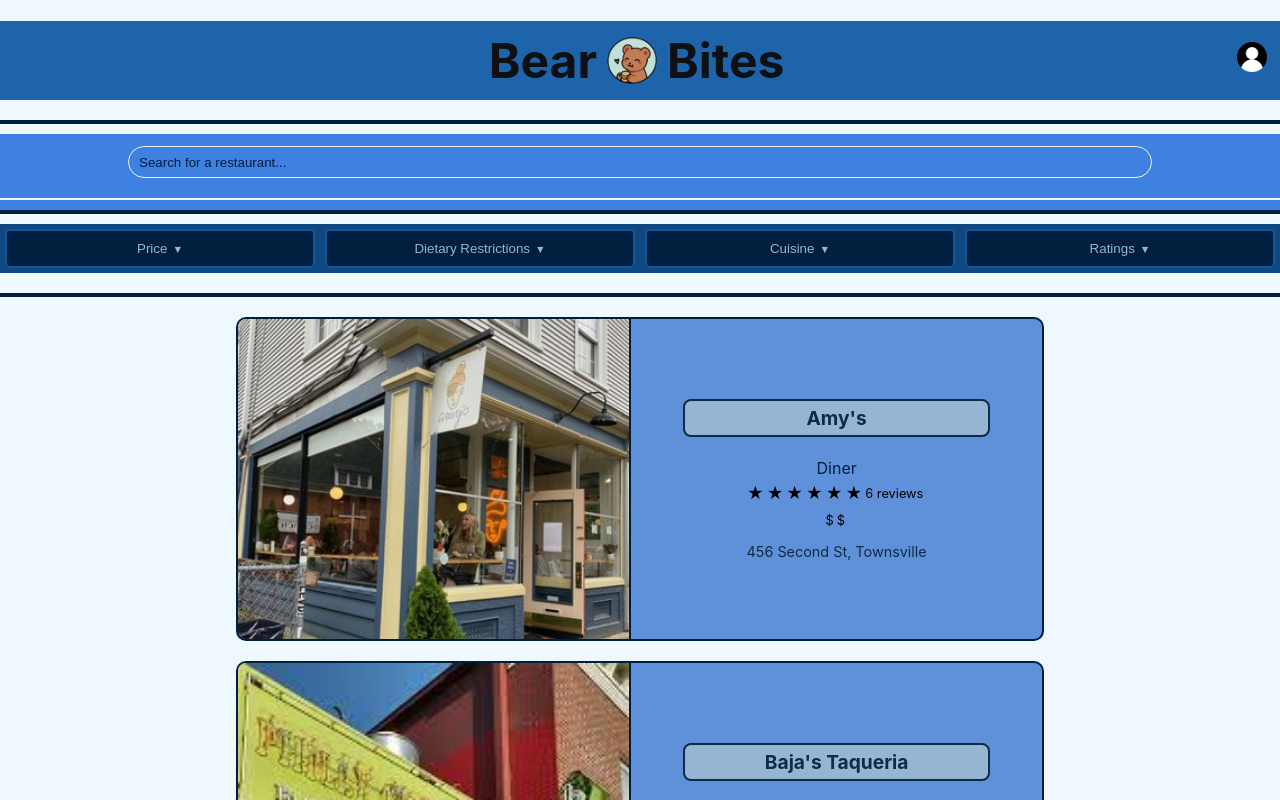
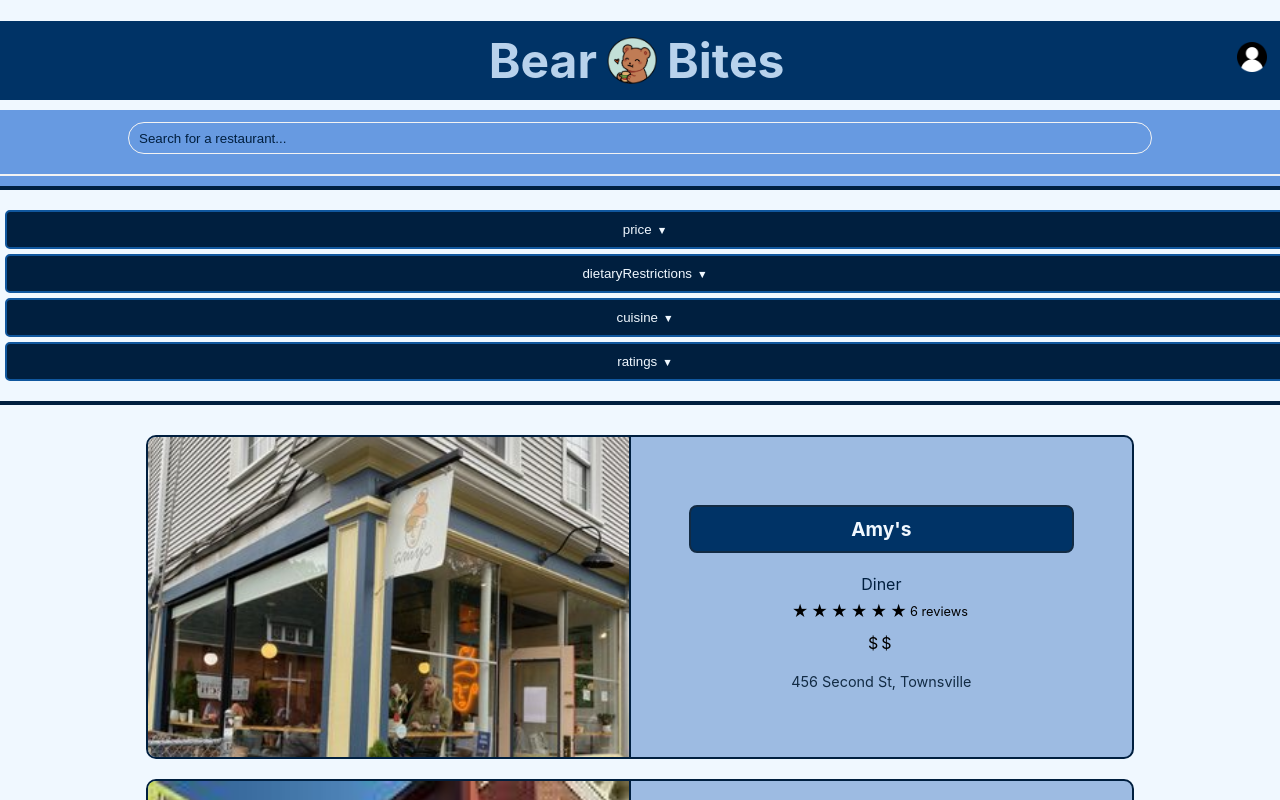
Before and after one commit to cs0320-f23/term-project-aherna57-tbonas-ajacks41-ecooperm, a React (Create React App) app in the folder frontend/: page / in a window 1280 px wide. Shown: the top 800 px of the page. Built offline with nearby package versions, Linux system fonts and the light colour scheme; sample sign-in values are in the browser's storage.

Commit message:
feat: formatting and split the buttons page into seperate file but still need to fix functionality:

```diff
--- /dev/null
+++ b/frontend/src/components/FilterButtons.tsx
@@ -0,0 +1,48 @@
+import React, { useState } from "react";
+
+interface FilterButtonsProps {
+  category: string; // Add the category prop
+  options: string[];
+  activeButton: string | null;
+  onButtonToggle: (category: string) => void;
+  onDropdownSelect: (category: string, option: string) => void;
+}
+
+const FilterButtons: React.FC<FilterButtonsProps> = ({
+  category,
+  options,
+  activeButton,
+  onButtonToggle,
+  onDropdownSelect,
+}) => {
+  const renderDropdown = () => {
+    return (
+      <div className="dropdown">
+        {options.map((option, index) => (
+          <div
+            key={index}
+            className="dropdown-item"
+            onClick={() => onDropdownSelect(category, option)}
+          >
+            {option}
+          </div>
+        ))}
+      </div>
+    );
+  };
+
+  return (
+    <div className="button-container">
+      <button
+        className={`toggle-button ${activeButton === category ? "active" : ""}`}
+        onClick={() => onButtonToggle(category)}
+      >
+        {category}
+        {options && <span className="dropdown-icon">&#9660;</span>}
+      </button>
+      {options && activeButton === category && renderDropdown()}
+    </div>
+  );
+};
+
+export default FilterButtons;
--- a/frontend/src/container/Home.tsx
+++ b/frontend/src/container/Home.tsx
@@ -9,6 +9,7 @@ import Result from "./Result";
 import Searchbar from "./SearchBar";
 import { ResultProps } from "./Result";
 import RestaurantList from "../components/RestaurantList";
+import FilterButtons from "../components/FilterButtons";
 
 const Home = () => {
   const userItem = localStorage.getItem("user");
@@ -23,11 +24,6 @@ const Home = () => {
   const [dropdownSelection, setDropdownSelection] = useState<string | null>(
     null
   );
-  const [activeDropdownButton, setActiveDropdownButton] = useState<
-    string | null
-  >(null);
-
-
 
   const navigate = useNavigate(); // hook for navigation
 
@@ -49,18 +45,21 @@ const Home = () => {
     setDropdownSelection(null); // Reset dropdown selection when toggling buttons
   };
 
-  const handleDropdownSelect = (option: string) => {
+  const handleDropdownSelect = (category: string, option: string) => {
     setDropdownSelection(option);
+    // Add logic to apply the selected filter to the restaurant list
+    // For now, you can console.log the selected category and option
+    console.log("Selected Filter:", category, option);
   };
 
-   const renderDropdown = (options: string[]) => {
+  const renderDropdown = (category: string, options: string[]) => {
     return (
       <div className="dropdown">
         {options.map((option, index) => (
           <div
             key={index}
             className="dropdown-item"
-             onClick={() => handleDropdownSelect(option)}
+            onClick={() => handleDropdownSelect(category, option)}
           >
             {option}
           </div>
@@ -70,23 +69,23 @@ const Home = () => {
   };
 
   const renderButton = (
-     buttonName: string,
+    category: string,
     dropdownOptions: string[] | null = null
   ) => {
     return (
-       <div className="button-container" key={buttonName}>
+      <div className="button-container" key={category}>
         <button
           className={`toggle-button ${
-             activeButton === buttonName ? "active" : ""
+            activeButton === category ? "active" : ""
           }`}
-           onClick={() => handleButtonToggle(buttonName)}
+          onClick={() => handleButtonToggle(category)}
         >
-           {dropdownSelection || buttonName}
+          {dropdownSelection || category}
           {dropdownOptions && <span className="dropdown-icon">&#9660;</span>}
         </button>
         {dropdownOptions &&
-           activeButton === buttonName &&
-           renderDropdown(dropdownOptions)}
+          activeButton === category &&
+          renderDropdown(category, dropdownOptions)}
       </div>
     );
   };
@@ -101,7 +100,6 @@ const Home = () => {
           <img src="user.png" alt="Clickable Button" />
         </div>
       </h1>
-      <p className="headerLine" />
 
       <div>
         <Routes>
@@ -134,56 +132,30 @@ const Home = () => {
         {result.map((item: ResultProps, index: number) => (
           <Result key={index} {...item} />
         ))}
-        {/* Brown line after the search bar */}
         <p className="search-bar-line"></p>
       </div>
 
       {/* Row of buttons */}
-      <div className="button-row">
-        {/* Price Button */}
+      {/* Row of buttons */}
+      <FilterButtons
+        category="price"
+        options={["Low to High", "High to Low"]}
+        activeButton={activeButton}
+        onButtonToggle={handleButtonToggle}
+        onDropdownSelect={handleDropdownSelect}
+      />
 
-        <button
-          className={`toggle-button ${
-            activeButton === "price" ? "active" : ""
-          }`}
-          onClick={() => handleButtonToggle("price")}
-        >
-          Price
-          <span className="dropdown-icon">&#9660;</span>
-          {activeButton === "price" &&
-            renderDropdown(["Low to High", "High to Low"])}
-        </button>
+      <FilterButtons
+        category="dietaryRestrictions"
+        options={["Gluten Free", "Vegetarian", "Vegan", "Kosher", "Halal"]}
+        activeButton={activeButton}
+        onButtonToggle={handleButtonToggle}
+        onDropdownSelect={handleDropdownSelect}
+      />
 
-        {/* Dietary Restrictions Button */}
-        <button
-          className={`toggle-button ${
-            activeButton === "dietaryRestrictions" ? "active" : ""
-          }`}
-          onClick={() => handleButtonToggle("dietaryRestrictions")}
-        >
-          Dietary Restrictions
-          <span className="dropdown-icon">&#9660;</span>
-          {activeButton === "dietaryRestrictions" &&
-            renderDropdown([
-              "Gluten Free",
-              "Vegetarian",
-              "Vegan",
-              "Kosher",
-              "Halal",
-            ])}
-        </button>
-
-        {/* Cuisine Button */}
-        <button
-          className={`toggle-button ${
-            activeButton === "cuisine" ? "active" : ""
-          }`}
-          onClick={() => handleButtonToggle("cuisine")}
-        >
-          Cuisine
-          <span className="dropdown-icon">&#9660;</span>
-          {activeButton === "cuisine" &&
-            renderDropdown([
+      <FilterButtons
+        category="cuisine"
+        options={[
           "Italian",
           "Japanese",
           "Asian",
@@ -199,31 +171,257 @@ const Home = () => {
           "Indian",
           "Ramen",
           "Burgers",
-            ])}
-        </button>
+        ]}
+        activeButton={activeButton}
+        onButtonToggle={handleButtonToggle}
+        onDropdownSelect={handleDropdownSelect}
+      />
 
-        <button
-          className={`toggle-button ${
-            activeButton === "ratings" ? "active" : ""
-          }`}
-          onClick={() => handleButtonToggle("ratings")}
-        >
-          Ratings
-          <span className="dropdown-icon">&#9660;</span>
-          {activeButton === "ratings" &&
-            renderDropdown(["High to low", "Low to high", "5 star only"])}
-        </button>
-      </div>
+      <FilterButtons
+        category="ratings"
+        options={["High to low", "Low to high", "5 star only"]}
+        activeButton={activeButton}
+        onButtonToggle={handleButtonToggle}
+        onDropdownSelect={handleDropdownSelect}
+      />
       <p className="search-bar-line"></p>
 
       <div className="restaurant-box-container">
-        {/* The RestaurantList component is used here */}
         <RestaurantList />
       </div>
-
-
     </div>
   );
 };
 
 export default Home;
+
+
+// /**import React, { useState, useEffect } from "react";
+// import { Link, Route, Routes, useNavigate } from "react-router-dom";
+// import UserProfile from "../components/UserProfile";
+// import RestaurantBox from "../components/RestaurantBox";
+// import { userQuery } from "../utils/data";
+// import { decodedMockResponse } from "../mockedUser/user1Mock";
+// import axios from "axios";
+// import Result from "./Result";
+// import Searchbar from "./SearchBar";
+// import { ResultProps } from "./Result";
+// import RestaurantList from "../components/RestaurantList";
+
+// const Home = () => {
+//   const userItem = localStorage.getItem("user");
+//   const userInfo =
+//     userItem && userItem !== "undefined"
+//       ? JSON.parse(userItem)
+//       : localStorage.clear();
+//   const query = userQuery(userInfo?.sub);
+
+//   const [result, setResult] = useState<any[]>([]);
+//   const [activeButton, setActiveButton] = useState<string | null>(null);
+//   const [dropdownSelection, setDropdownSelection] = useState<string | null>(
+//     null
+//   );
+//   const [activeDropdownButton, setActiveDropdownButton] = useState<
+//     string | null
+//   >(null);
+
+
+
+//   const navigate = useNavigate(); // hook for navigation
+
+//   const fetchData = async (value: any) => {
+//     const { data } = await axios.get(
+//       `https://dummyjson.com/products/search?q=${value}&limit=10`
+//     );
+
+//     return data.products;
+//   };
+
+//   const handleUserImageClick = () => {
+//     // Navigate to the user profile page
+//     navigate(`/user-profile/${userInfo.userId}`);
+//   };
+
+//     const handleButtonToggle = (buttonName: string) => {
+//        setActiveButton((prev) => (prev === buttonName ? null : buttonName));
+//        setDropdownSelection(null); // Reset dropdown selection when toggling buttons
+//      };
+
+//   const handleDropdownSelect = (option: string) => {
+//     setDropdownSelection(option);
+//   };
+
+//    const renderDropdown = (options: string[]) => {
+//      return (
+//        <div className="dropdown">
+//          {options.map((option, index) => (
+//            <div
+//              key={index}
+//              className="dropdown-item"
+//              onClick={() => handleDropdownSelect(option)}
+//            >
+//              {option}
+//            </div>
+//          ))}
+//        </div>
+//      );
+//    };
+
+//    const renderButton = (
+//      buttonName: string,
+//      dropdownOptions: string[] | null = null
+//    ) => {
+//      return (
+//        <div className="button-container" key={buttonName}>
+//          <button
+//            className={`toggle-button ${
+//              activeButton === buttonName ? "active" : ""
+//            }`}
+//            onClick={() => handleButtonToggle(buttonName)}
+//          >
+//            {dropdownSelection || buttonName}
+//            {dropdownOptions && <span className="dropdown-icon">&#9660;</span>}
+//          </button>
+//          {dropdownOptions &&
+//            activeButton === buttonName &&
+//            renderDropdown(dropdownOptions)}
+//        </div>
+//      );
+//    };
+
+//   return (
+//     <div>
+//       <h1 className="header">
+//         <div className="title">
+//           Bear <img className="iconTop" src="logo.png" alt="Logo"></img> Bites
+//         </div>
+//         <div className="userIm" onClick={handleUserImageClick}>
+//           <img src="user.png" alt="Clickable Button" />
+//         </div>
+//       </h1>
+//        {/* <p className="headerLine" />  */}
+
+//       <div>
+//         <Routes>
+//           <Route path="/user-profile/:userId" element={<UserProfile />} />
+//           <Route
+//             path="/restaurant-profile/:restaurantId"
+//             element={
+//               <RestaurantBox
+//                 restaurantData={{
+//                   imageUrl: "",
+//                   name: "",
+//                   cuisineType: "",
+//                   dollarSigns: undefined,
+//                   stars: undefined,
+//                   address: undefined,
+//                 }}
+//               />
+//             }
+//           />
+//           <Route path="/*" />
+//         </Routes>
+//       </div>
+//       <div className="search-bar-container">
+//         <Searchbar
+//           fetchData={fetchData}
+//           setResult={setResult}
+//           suggestionKey="title"
+//         />
+
+//         {result.map((item: ResultProps, index: number) => (
+//           <Result key={index} {...item} />
+//         ))}
+//         {/* Brown line after the search bar */}
+//         <p className="search-bar-line"></p>
+//       </div>
+
+//       {/* Row of buttons */}
+//       <div className="button-row">
+//         {/* Price Button */}
+
+//         <button
+//           className={`toggle-button ${
+//             activeButton === "price" ? "active" : ""
+//           }`}
+//           onClick={() => handleButtonToggle("price")}
+//         >
+//           Price
+//           <span className="dropdown-icon">&#9660;</span>
+//           {activeButton === "price" &&
+//             renderDropdown(["Low to High", "High to Low"])}
+//         </button>
+
+//         {/* Dietary Restrictions Button */}
+//         <button
+//           className={`toggle-button ${
+//             activeButton === "dietaryRestrictions" ? "active" : ""
+//           }`}
+//           onClick={() => handleButtonToggle("dietaryRestrictions")}
+//         >
+//           Dietary Restrictions
+//           <span className="dropdown-icon">&#9660;</span>
+//           {activeButton === "dietaryRestrictions" &&
+//             renderDropdown([
+//               "Gluten Free",
+//               "Vegetarian",
+//               "Vegan",
+//               "Kosher",
+//               "Halal",
+//             ])}
+//         </button>
+
+//         {/* Cuisine Button */}
+//         <button
+//           className={`toggle-button ${
+//             activeButton === "cuisine" ? "active" : ""
+//           }`}
+//           onClick={() => handleButtonToggle("cuisine")}
+//         >
+//           Cuisine
+//           <span className="dropdown-icon">&#9660;</span>
+//           {activeButton === "cuisine" &&
+//             renderDropdown([
+//               "Italian",
+//               "Japanese",
+//               "Asian",
+//               "Healthy",
+//               "Lebanese",
+//               "Chinese",
+//               "Fast Food",
+//               "Dessert",
+//               "Breakfast",
+//               "Sushi",
+//               "Sandwiches",
+//               "Mexican",
+//               "Indian",
+//               "Ramen",
+//               "Burgers",
+//             ])}
+//         </button>
+
+//         <button
+//           className={`toggle-button ${
+//             activeButton === "ratings" ? "active" : ""
+//           }`}
+//           onClick={() => handleButtonToggle("ratings")}
+//         >
+//           Ratings
+//           <span className="dropdown-icon">&#9660;</span>
+//           {activeButton === "ratings" &&
+//             renderDropdown(["High to low", "Low to high", "5 star only"])}
+//         </button>
+//       </div>
+//       <p className="search-bar-line"></p>
+
+//       <div className="restaurant-box-container">
+//         {/* The RestaurantList component is used here */}
+//         <RestaurantList />
+//       </div>
+
+
+//     </div>
+//   );
+// };
+
+// export default Home;
--- a/frontend/src/index.css
+++ b/frontend/src/index.css
@@ -5,20 +5,20 @@
   display: flex;
   flex-wrap: wrap;
   justify-content: center;
-  max-width: 95%;
+  width: 98%;
   margin: 0 auto;
   background-color: #f0f8ff; /* Light blue background */
 }
 
 /* Restaurant box styling */
 .restaurant-box {
-  width: 100%;
+  max-width: 100%;
   max-height: 20rem;
   margin: 10px;
   border: 2px solid #001f3f; /* Navy color */
   border-radius: 10px;
   transition: box-shadow 0.3s ease-in-out;
-  background-color: rgb(94, 145, 217);
+  background-color: rgb(157, 187, 226);
   overflow: hidden;
   display: flex;
 }
@@ -61,22 +61,22 @@
 .titleRest {
   font-size: 1.2rem;
   width: 75%;
-  color: #122b44; /* Navy color */
+  color: #f0f8ff;
   text-decoration: none;
   font-weight: bold;
   align-items: center;
   border: 2px solid #122b44; /* Navy color */
-  background-color: #95b5d5;
+  background-color: #003366;
   border-radius: 8px;
-  padding: 5px;
+  padding: 10px;
   margin-bottom: 5px;
   margin-left: 20px;
   margin-right: 20px;
 }
 
 .cuisine {
-  font-size: 1rem;
-  margin-bottom: 5px;
+  font-size: 1.5 rem;
+  margin-bottom: 7px;
   color: #001f3f; /* Navy color */
 }
 
@@ -85,7 +85,7 @@
   display: flex;
   align-items: center;
   flex-wrap: wrap;
-  margin-bottom: 5px;
+  margin-bottom: 7px;
 }
 
 .ratings span {
@@ -95,19 +95,20 @@
 /* Add this CSS for the reviews in a smaller font on the right side */
 .ratings span:last-child {
   margin-left: auto;
-  font-size: 0.8rem;
+  font-size: 1.3 rem;
 }
 
 /* Add this CSS for the dollar signs */
 .dollar-signs {
   display: flex;
   align-items: center;
-  margin-top: 5px; /* Adjust as needed for spacing */
+  margin-top: 5px;
+  margin-bottom: 5px;
 }
 
 .dollar-signs span {
   margin-right: 3px;
-  font-size: 0.8rem;
+  font-size: 1 rem;
 }
 
 
@@ -129,7 +130,7 @@
 .header {
   margin-bottom: 10px;
   font-size: 2rem;
-  background-color: #1d64ab; /* Navy color */
+  background-color: #003366; /* Navy color */
   color: white;
   padding: 10px;
   display: flex;
@@ -147,7 +148,7 @@
   font-size: 3rem;
   word-spacing: 5px;
   margin-left: 38%;
-  color: #0e1013; /* Navy color */
+  color: #b8d2ec;
 }
 
 /* Icon styling */
@@ -256,7 +257,7 @@
 /* Search bar container styling */
 .search-bar-container {
   position: relative;
-  background-color: rgb(62, 129, 224);
+  background-color: rgb(103, 154, 225);
 }
 
 /* Search bar line styling */
@@ -265,8 +266,11 @@
   height: 4px; /* Adjust thickness as needed */
   background-color: #001f3f; /* Navy color */
   margin-top: 20px; /* Adjust margin to create space above the line */
-  margin-bottom: 10px;
+  margin-bottom: 20px;
 }
+
+/******************* BUTTON STYLE *******************/
+
 
 /* Button container styling */
 .button-container {
@@ -287,7 +291,7 @@
   cursor: pointer;
   border-radius: 5px;
   border: 2px solid #10579e; /* Navy color */
-  color: #95b5d5; /* Navy color */
+  color:  #f0f8ff; /* Navy color */
   transition: background-color 0.3s ease;
   position: relative; /* Add position relative to the button */
 }
```
Also changed, not shown: frontend/src/container/RestaurantPage.tsx (added). Lines whose indentation alone changed are shown as unchanged.
